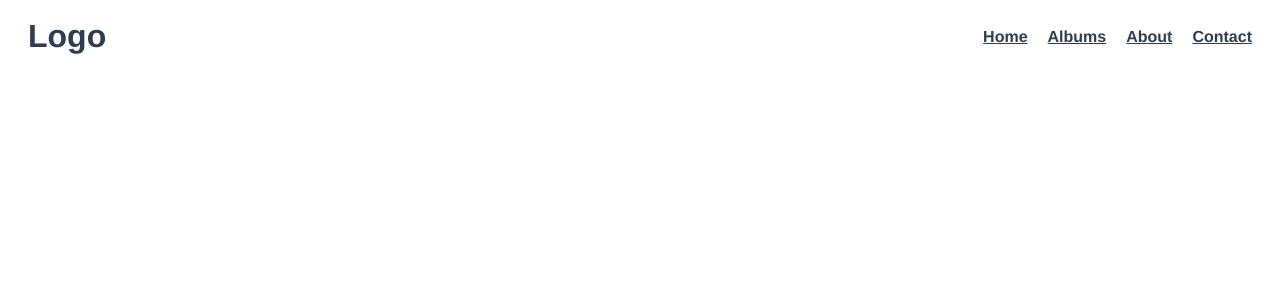
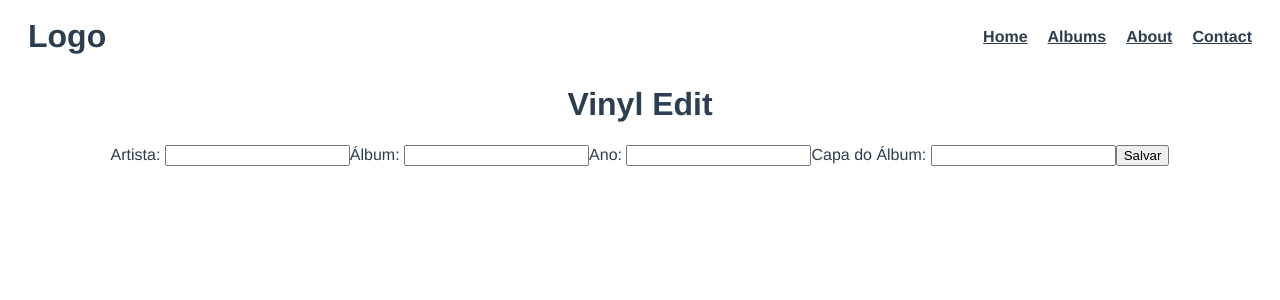
Before and after one commit to nanmartins/VinylNook, a Vue app: page /edit-vinyl/1 in a window 1280 px wide. Shown: the top 300 px of the page. Built offline with nearby package versions, Linux system fonts and the light colour scheme; no server answers.

Commit message:
need to fix the fetch of vinyl by id for update vinyl data

```diff
--- a/src/router/index.js
+++ b/src/router/index.js
@@ -24,6 +24,11 @@ const routes = [
     path: '/albums',
     name: 'albums',
     component: () => import('../views/AlbumsView.vue')
+  },
+  {
+    path: '/edit-vinyl/:id',
+    name: 'edit',
+    component: () => import('../views/VinylEditView.vue')
   }
 ]
 
--- a/src/services.js
+++ b/src/services.js
@@ -6,6 +6,16 @@ const baseUrl = 'https://node-express-sooty-omega.vercel.app/vinyls'
 export const getVinyls = async () => {
   try {
     const response = await axios.get(baseUrl)
+    return response.data.vinyls
+  }
+  catch (error) {
+    throw error
+  }
+}
+
+export const getVinyl = async (id) => {
+  try {
+    const response = await axios.get(`${baseUrl}/${id}`)
     return response.data.vinyls
   }
   catch (error) {
--- a/src/views/HomeView.vue
+++ b/src/views/HomeView.vue
@@ -11,8 +11,11 @@
         <p>{{ vinyl.album }}</p>
         <p>{{ vinyl.artist }}</p>
         <p>{{ vinyl.year }}</p>
+        <p>{{ vinyl._id }}</p>
 
-        <!-- <button @click="editVinyl(vinyl)">Edit</button> -->
+        <router-link :to="`/edit-vinyl/${vinyl._id}`">
+          <button>Editar</button>
+        </router-link>
         <button @click="removeVinyl(vinyl._id)">Delete</button>
       </div>
     </div>
@@ -41,18 +44,6 @@ const fetchVinyls = async () => {
   }
 }
 
-const editVinyl = async (vinyl) => {
-  try {
-    const updateVinyl = {}
-    await updateVinyl(vinyl._id, updateVinyl)
-    window.alert('Vinyl updated successfully!')
-    fetchVinyls()
-  }
-  catch (error) {
-    throw error
-  }
-}
-
 const removeVinyl = async (vinylId) => {
   try {
     await deleteVinyl(vinylId)
@@ -70,4 +61,16 @@ onMounted(() => {
   fetchVinyls()
 })
 
+
+  // const editVinyl = async (vinyl) => {
+  //   try {
+  //     const updateVinyl = {}
+  //     await updateVinyl(vinyl._id, updateVinyl)
+  //     window.alert('Vinyl updated successfully!')
+  //     fetchVinyls()
+  //   }
+  //   catch (error) {
+  //     throw error
+  //   }
+  // }
 </script>
--- /dev/null
+++ b/src/views/VinylEditView.vue
@@ -0,0 +1,64 @@
+<template>
+  <div>
+    <h1>Vinyl Edit</h1>
+    <form @submit.prevent="handleSubmit">
+      <label>Artista: <input v-model="editedVinyl.artist" /></label>
+      <label>Álbum: <input v-model="editedVinyl.album" /></label>
+      <label>Ano: <input v-model="editedVinyl.year" /></label>
+      <label>Capa do Álbum: <input v-model="editedVinyl.albumCover" /></label>
+      <button type="submit">Salvar</button>
+    </form>
+  </div>
+</template>
+
+<script setup>
+import { ref, onMounted } from 'vue'
+import { getVinyl, updateVinyl } from '../services.js'
+import { useRoute } from 'vue-router'
+
+const route = useRoute()
+
+const editedVinyl = ref({
+  artist: '',
+  album: '',
+  year: '',
+  albumCover: '',
+})
+
+// const fetchVinylDetails = async (id) => {
+//   const vinylId = route.params.id
+//   // console.log(vinylId)
+//   try {
+//     const response = await getVinyl(vinylId)
+//     console.log(response.data.vinyl)
+//     editedVinyl.value = response.data.vinyl
+//   } catch (error) {
+//     console.error('Erro ao buscar detalhes do vinil:', error)
+//   }
+// }
+
+const fetchVinylDetails = async (id) => {
+  const vinylId = route.params.id
+  try {
+    const response = await getVinyl(vinylId)
+    // console.log(response.data.vinyl)
+    editedVinyl.value = response.data.vinyl
+  } catch (error) {
+    console.error('Erro ao buscar detalhes do vinil:', error)
+  }
+}
+
+const handleSubmit = async () => {
+  try {
+    await updateVinyl(route.params.id, editedVinyl.value)
+    console.log('Vinyl atualizado com sucesso!')
+    // Lógica adicional, como redirecionar para a página principal ou exibir uma mensagem de sucesso
+  } catch (error) {
+    console.error('Erro ao atualizar o vinil:', error)
+    // Lógica para lidar com erros, por exemplo, exibir uma mensagem de erro
+  }
+};
+
+fetchVinylDetails()
+// onMounted(fetchVinylDetails)
+</script>
```
